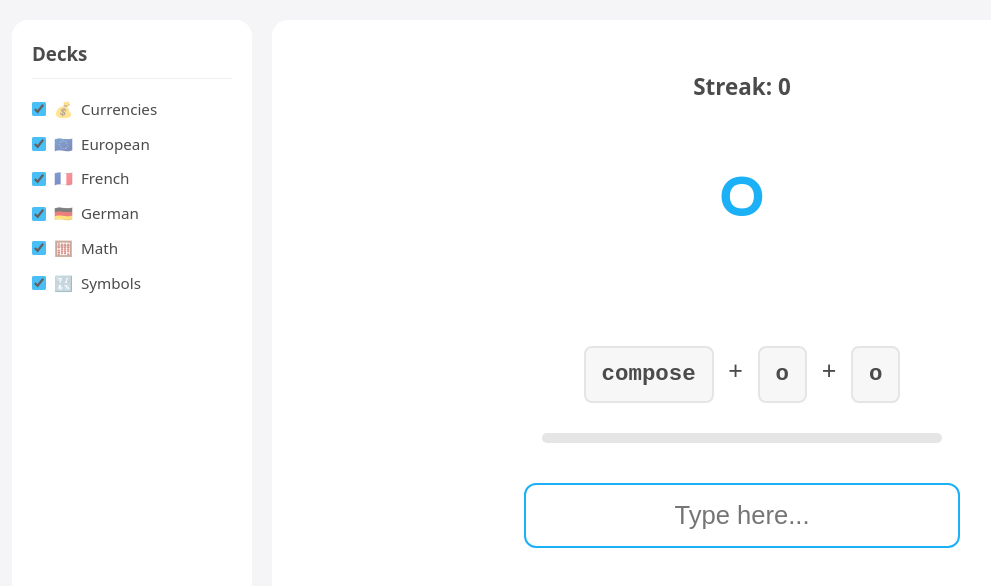
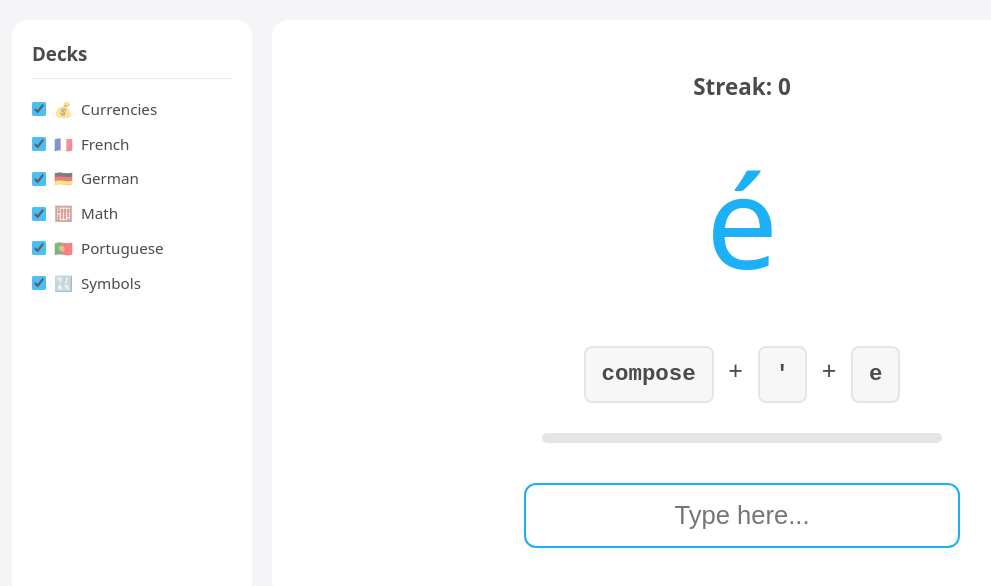
Before and after one commit to botre/compose-key-trainer, a React (Vite) app: page / in a window 1280 px wide. Shown: the top 586 px of the page, without its empty margins (28-1019 px from the left). Built offline with nearby package versions, Linux system fonts and the light colour scheme.

Commit message:
Portuguese deck

```diff
--- a/src/App.tsx
+++ b/src/App.tsx
@@ -21,12 +21,12 @@ type DeckInfo = {
 };
 
 const Decks: Record<string, DeckInfo> = {
-  Symbols: { label: "Symbols", emoji: "🔣" },
-  Math: { label: "Math", emoji: "🧮" },
   Currencies: { label: "Currencies", emoji: "💰" },
   French: { label: "French", emoji: "🇫🇷" },
   German: { label: "German", emoji: "🇩🇪" },
-  European: { label: "European", emoji: "🇪🇺" },
+  Math: { label: "Math", emoji: "🧮" },
+  Portuguese: { label: "Portuguese", emoji: "🇵🇹" },
+  Symbols: { label: "Symbols", emoji: "🔣" },
 };
 
 function App() {
@@ -39,6 +39,8 @@ function App() {
   }, []);
 
   const symbolsList: CharacterData[] = [
+    { character: "¢", sequence: ["c", "/"], decks: ["Currencies"] },
+    { character: "¥", sequence: ["=", "Y"], decks: ["Currencies"] },
     { character: "©", sequence: ["o", "c"], decks: ["Symbols"] },
     { character: "®", sequence: ["o", "r"], decks: ["Symbols"] },
     { character: "°", sequence: ["o", "o"], decks: ["Math"] },
@@ -46,28 +48,55 @@ function App() {
     { character: "¼", sequence: ["1", "4"], decks: ["Math"] },
     { character: "½", sequence: ["1", "2"], decks: ["Math"] },
     { character: "¾", sequence: ["3", "4"], decks: ["Math"] },
+    { character: "Á", sequence: ["'", "A"], decks: ["Portuguese"] },
+    { character: "Â", sequence: ["^", "A"], decks: ["Portuguese"] },
+    { character: "Ã", sequence: ["~", "A"], decks: ["Portuguese"] },
+    { character: "Ä", sequence: ['"', "A"], decks: ["German"] },
+    {
+      character: "Ç",
+      sequence: [",", "C"],
+      decks: ["Portuguese", "French", "German"],
+    },
+    { character: "É", sequence: ["'", "E"], decks: ["Portuguese", "French"] },
+    { character: "Ê", sequence: ["^", "E"], decks: ["Portuguese", "French"] },
+    { character: "Í", sequence: ["'", "I"], decks: ["Portuguese"] },
+    { character: "Ó", sequence: ["'", "O"], decks: ["Portuguese"] },
+    { character: "Ô", sequence: ["^", "O"], decks: ["Portuguese", "French"] },
+    { character: "Õ", sequence: ["~", "O"], decks: ["Portuguese"] },
+    { character: "Ö", sequence: ['"', "O"], decks: ["German"] },
     { character: "×", sequence: ["x", "x"], decks: ["Math"] },
+    { character: "Ú", sequence: ["'", "U"], decks: ["Portuguese"] },
+    { character: "Ü", sequence: ['"', "U"], decks: ["German"] },
+    { character: "ß", sequence: ["s", "s"], decks: ["German"] },
+    { character: "à", sequence: ["`", "a"], decks: ["French"] },
+    { character: "á", sequence: ["'", "a"], decks: ["Portuguese"] },
+    { character: "â", sequence: ["^", "a"], decks: ["Portuguese"] },
+    { character: "ã", sequence: ["~", "a"], decks: ["Portuguese"] },
+    { character: "ä", sequence: ['"', "a"], decks: ["German"] },
+    {
+      character: "ç",
+      sequence: [",", "c"],
+      decks: ["French", "German", "Portuguese"],
+    },
+    { character: "è", sequence: ["`", "e"], decks: ["French"] },
+    { character: "é", sequence: ["'", "e"], decks: ["French"] },
+    { character: "é", sequence: ["'", "e"], decks: ["Portuguese", "French"] },
+    { character: "ê", sequence: ["^", "e"], decks: ["French"] },
+    { character: "ê", sequence: ["^", "e"], decks: ["Portuguese", "French"] },
+    { character: "ë", sequence: ['"', "e"], decks: ["French", "German"] },
+    { character: "í", sequence: ["'", "i"], decks: ["Portuguese"] },
+    { character: "ó", sequence: ["'", "o"], decks: ["Portuguese"] },
+    { character: "ô", sequence: ["^", "o"], decks: ["French"] },
+    { character: "ô", sequence: ["^", "o"], decks: ["Portuguese", "French"] },
+    { character: "õ", sequence: ["~", "o"], decks: ["Portuguese"] },
+    { character: "ö", sequence: ['"', "o"], decks: ["German"] },
     { character: "÷", sequence: [":", "-"], decks: ["Math"] },
+    { character: "ú", sequence: ["'", "u"], decks: ["Portuguese"] },
+    { character: "ü", sequence: ['"', "u"], decks: ["German"] },
     { character: "…", sequence: [".", "."], decks: ["Symbols"] },
-    { character: "€", sequence: ["=", "e"], decks: ["Currencies", "European"] },
     { character: "₤", sequence: ["=", "L"], decks: ["Currencies"] },
-    { character: "¥", sequence: ["=", "Y"], decks: ["Currencies"] },
-    { character: "¢", sequence: ["c", "/"], decks: ["Currencies"] },
-    { character: "é", sequence: ["'", "e"], decks: ["French", "European"] },
-    { character: "è", sequence: ["`", "e"], decks: ["French", "European"] },
-    { character: "ê", sequence: ["^", "e"], decks: ["French", "European"] },
-    { character: "ë", sequence: ['"', "e"], decks: ["French", "German"] },
-    { character: "à", sequence: ["`", "a"], decks: ["French"] },
-    { character: "ç", sequence: [",", "c"], decks: ["French", "German"] },
-    { character: "ô", sequence: ["^", "o"], decks: ["French"] },
+    { character: "€", sequence: ["=", "e"], decks: ["Currencies"] },
     { character: "™", sequence: ["t", "m"], decks: ["Symbols"] },
-    { character: "ä", sequence: ['"', "a"], decks: ["German", "European"] },
-    { character: "ö", sequence: ['"', "o"], decks: ["German", "European"] },
-    { character: "ü", sequence: ['"', "u"], decks: ["German", "European"] },
-    { character: "ß", sequence: ["s", "s"], decks: ["German"] },
-    { character: "Ä", sequence: ['"', "A"], decks: ["German"] },
-    { character: "Ö", sequence: ['"', "O"], decks: ["German"] },
-    { character: "Ü", sequence: ['"', "U"], decks: ["German"] },
   ];
 
   const allDecks = useMemo(
```
